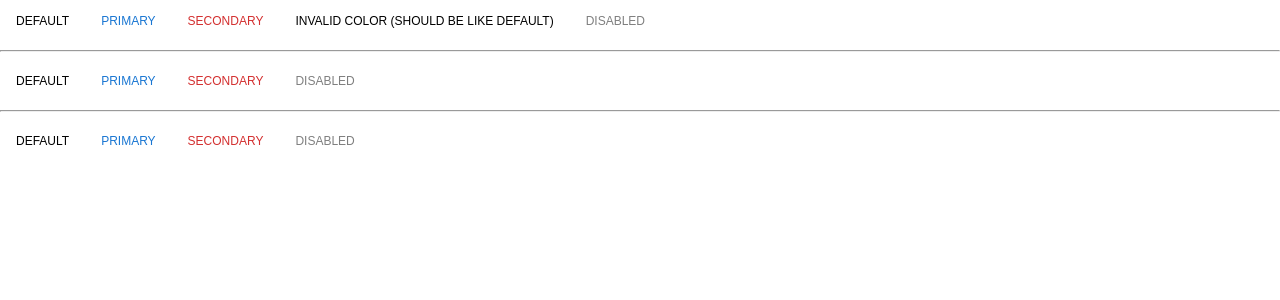
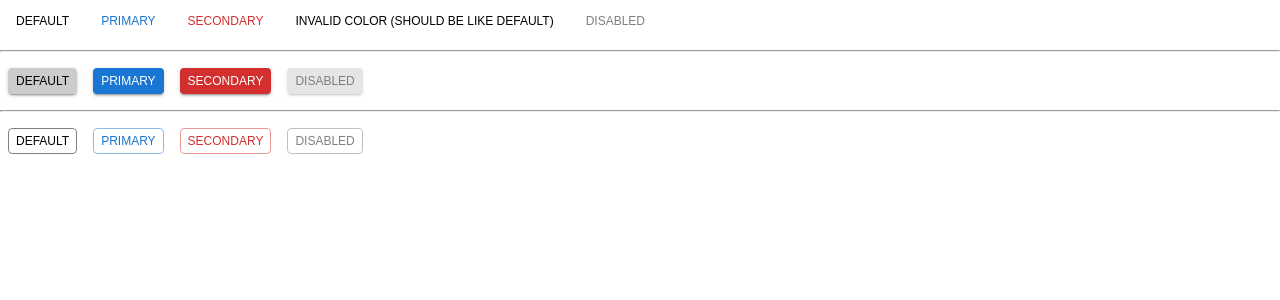
Before and after one commit to zotya/react-intro-2021, a React (Create React App) app: page / in a window 1280 px wide. Shown: the top 300 px of the page. Built offline with nearby package versions, Linux system fonts and the light colour scheme.

Commit message:
all button variants created

```diff
--- a/src/components/Button/Button.jsx
+++ b/src/components/Button/Button.jsx
@@ -1,12 +1,13 @@
 import styles from './Button.module.css';
 
 const validColors = ['primary', 'secondary', 'default'];
+const validVariants = ['raised', 'outlined', 'default'];
 
 export const Button = ({
   children,
   className,
-  color,
-  raised,
+  color = 'default',
+  variant = 'default',
   disabled,
   ...rest
 }) => (
@@ -15,13 +16,15 @@ export const Button = ({
     className={[
       className,
       styles.button,
-      raised && styles.raised,
+      validVariants.includes(variant) && styles[variant],
       validColors.includes(color) && styles[color],
     ].filter(Boolean).join(' ')}
     disabled={disabled}
   >
-    {!raised && !disabled && <div className={styles.background} />}
+    {variant !== 'raised' && !disabled && <div className={styles.background} />}
+    {variant === 'outlined' && <div className={styles.outline} />}
     {children}
+    {variant === 'raised' && <div className={styles.overlay} />}
   </button>
 );
 
--- a/src/components/Button/Button.module.css
+++ b/src/components/Button/Button.module.css
@@ -1,9 +1,12 @@
+.button, .background, .outline {
+  border-radius: 4px;
+}
+
 .button {
   margin: 8px;
   padding: 6px 8px;
   font-size: 12px;
   color: var(--color-text);
-  border-radius: 4px;
   text-transform: uppercase;
   border: none;
   background: transparent;
@@ -21,10 +24,15 @@
   opacity: 0.5;
 }
 
-.button .background {
-  content: '';
-  background: currentColor;
-  opacity: 0;
+.primary {
+  color: var(--color-primary);
+}
+
+.secondary {
+  color: var(--color-secondary);
+}
+
+.background, .outline, .overlay {
   position: absolute;
   left: 0;
   right: 0;
@@ -33,18 +41,50 @@
   transition: opacity var(--transition);
 }
 
+.button .background {
+  background: currentColor;
+  opacity: 0;
+}
+
 .button:hover .background {
   opacity: 0.2;
 }
 
-.raised {
-
+.outlined .outline {
+  border: solid 1px currentColor;
+  opacity: 0.5;
 }
 
-.primary {
-  color: var(--color-primary);
+.button:hover .outline {
+  opacity: 1;
 }
 
-.secondary {
-  color: var(--color-secondary);
+.raised {
+  background: var(--color-gray);
+  color: var(--color-text);
+  box-shadow: var(--shadow-1);
+  transition: box-shadow var(--transition);
 }
+
+.raised:hover {
+  box-shadow: var(--shadow-2);
+}
+
+.raised.primary {
+  background: var(--color-primary);
+  color: var(--color-text-contrast);
+}
+
+.raised.secondary {
+  background: var(--color-secondary);
+  color: var(--color-text-contrast);
+}
+
+.overlay {
+  background: var(--color-background-contrast);
+  opacity: 0;
+}
+
+.raised:hover .overlay {
+  opacity: 0.4;
+}
--- a/src/theme.css
+++ b/src/theme.css
@@ -2,18 +2,25 @@ body {
   --transition-delay: .5s;
   --transition-function: ease-out;
   --transition: var(--transition-delay) var(--transition-function);
+  --shadow-1: 0px 3px 1px -2px rgb(0 0 0 / 20%), 0px 2px 2px 0px rgb(0 0 0 / 14%), 0px 1px 5px 0px rgb(0 0 0 / 12%);
+  --shadow-2: 0px 2px 4px -1px rgb(0 0 0 / 20%), 0px 4px 5px 0px rgb(0 0 0 / 14%), 0px 1px 10px 0px rgb(0 0 0 / 12%);
+  --color-gray: #ccc;
 }
 
 body, body.light {
   --color-primary: #1976d2;
   --color-secondary: #d32f2f;
-  --color-background: #fafafa;
   --color-text: #000;
-  --color-paper: #fff;
+  --color-text-contrast: #fff;
+  --color-background: #fff;
+  --color-background-contrast: #424242;
+  --color-paper: #fafafa;
 }
 
 body.dark {
   --color-background: #303030;
+  --color-background-contrasts: #fafafa;
   --color-paper: #424242;
   --color-text: #fff;
+  --color-text-contrast: #000;
 }
```
